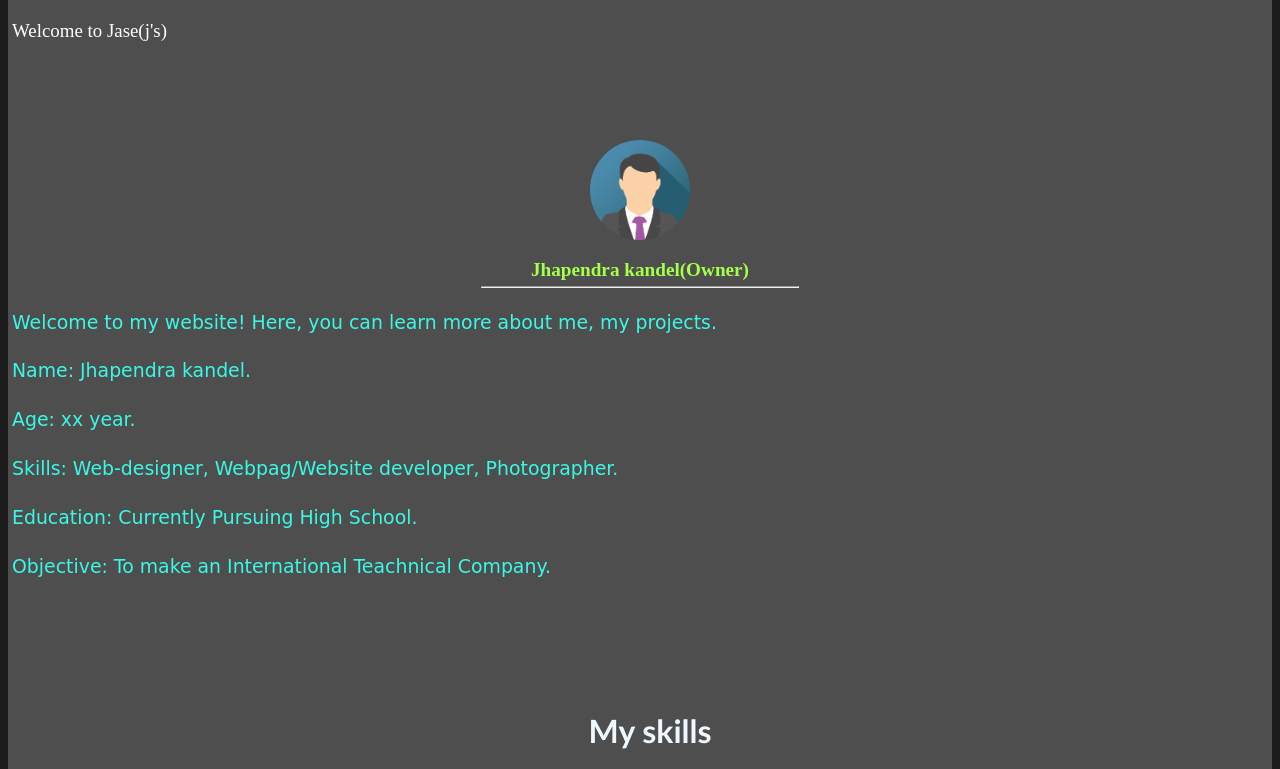
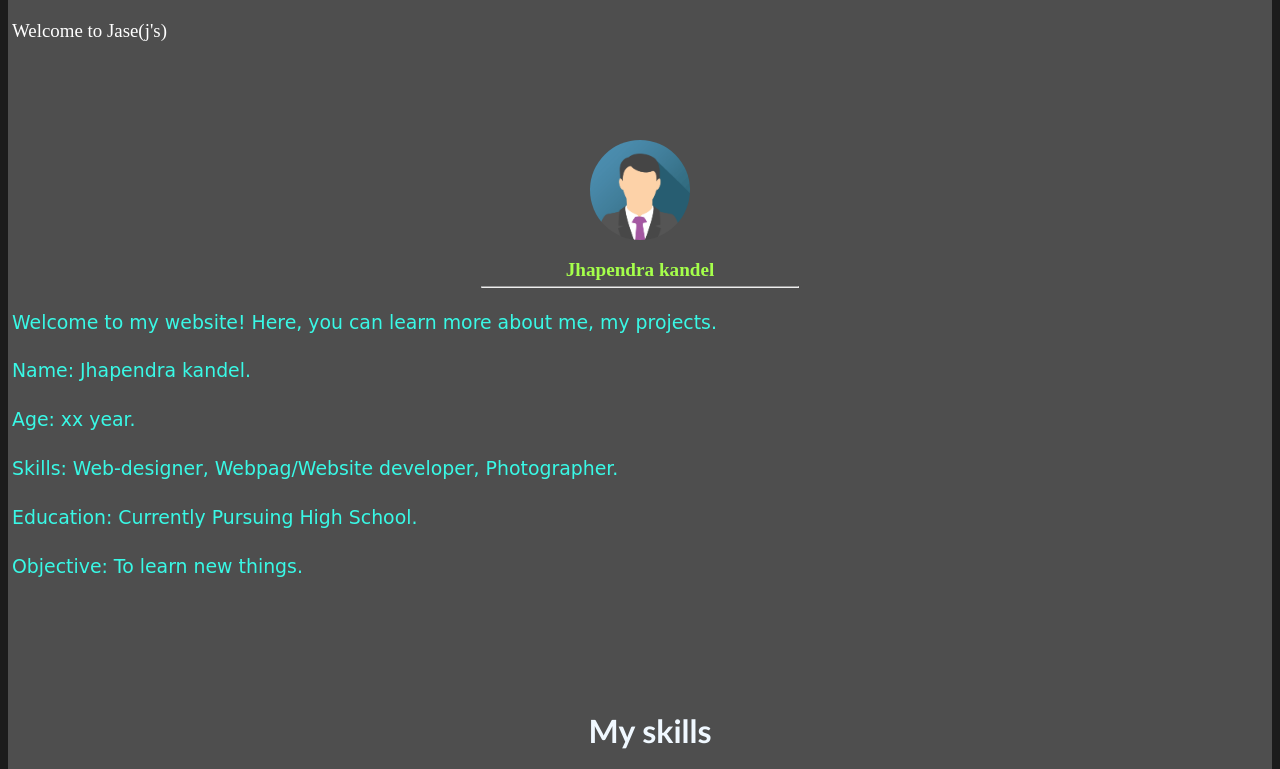
Before and after one commit to jhapendrakandel/Jace.github.io, a plain HTML site: page About.html in a window 1280 px wide. Shown: the part 321-1090 px from the top of the page. Drawn offline with Linux system fonts and the light colour scheme.

Commit message:
Update About.html

```diff
--- a/About.html
+++ b/About.html
@@ -43,7 +43,7 @@
             <center>
             <img src="myimg.png" alt="owner pics" id="myimg">
             </center>
-            <h3 id="name">Jhapendra kandel(Owner)</h3>
+            <h3 id="name">Jhapendra kandel</h3>
             <!--line bellow my name-->
             <hr id="namehr">
             <p id="hcnt">Welcome to my website! Here, you can learn more about me, my projects.</p>
@@ -51,7 +51,7 @@
             <p id="hcnt">Age: xx year.</p>
             <p id="hcnt">Skills: Web-designer, Webpag/Website developer, Photographer.</p>
             <p id="hcnt">Education: Currently Pursuing High School.</p>
-            <p id="hcnt">Objective: To make an International Teachnical Company.</p>
+            <p id="hcnt">Objective: To learn new things.</p>
             <br>
              <br>
              <div>
```
